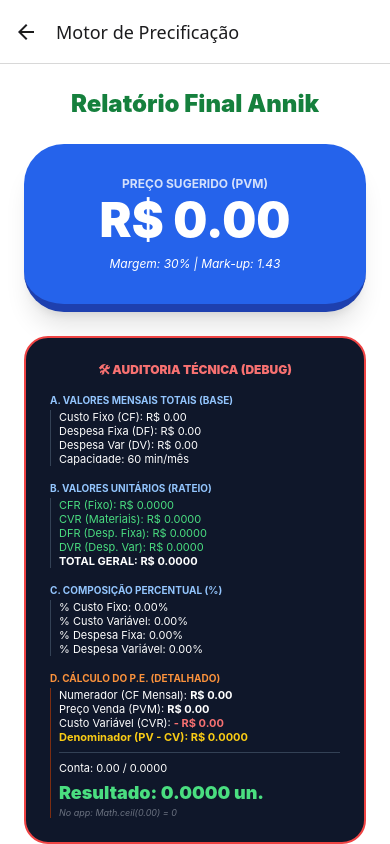
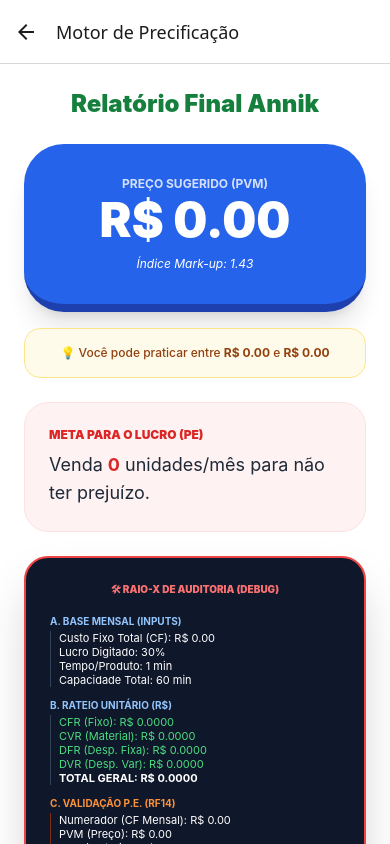
Before and after one commit to Predr0/precificacao-app, a React Native app: screen /CalculoProduto in a window 390 px wide. Shown: the top 844 px of the page. Built offline with nearby package versions, Linux system fonts and the light colour scheme.

Commit message:
feat/exclusão de inputs adicionada

```diff
--- a/src/screens/CalculoProduto.js
+++ b/src/screens/CalculoProduto.js
@@ -12,39 +12,39 @@ export default function CalculoProduto() {
   } = useContext(AppContext);
 
   const calcular = () => {
-    // 1. DADOS DE TEMPO
+    // 1. DADOS DE CAPACIDADE
     const dias = parseFloat(config.dias) || 1;
     const horas = parseFloat(config.horas) || 1;
     const tempoProd = parseFloat(config.tempoProducao) || 1;
     const minutosTotaisMes = dias * horas * 60;
     const lucroDesejado = parseFloat(config.lucroDesejado) || 0;
 
-    // 2. CVR (Custo Variável Unitário - Materiais)
-    // Aqui somamos todos os insumos que você cadastrou
+    // 2. RF05: CVR (Soma dos materiais)
     const CVR = insumos.reduce((acc, curr) => acc + (parseFloat(curr.custoFração) || 0), 0);
 
-    // 3. RATEIOS (RF06, RF07, RF08)
+    // 3. RF06, RF07 e RF08: RATEIOS POR TEMPO
     const CFR = (totalCF_Mensal / minutosTotaisMes) * tempoProd;
     const DFR = (totalDF_Mensal / minutosTotaisMes) * tempoProd;
     const DVR = (totalDV_Mensal / minutosTotaisMes) * tempoProd;
 
-    // 4. TOTAL GERAL (RF09)
+    // 4. RF09: TOTAL GERAL UNITÁRIO
     const totalGeral = CFR + CVR + DFR + DVR;
 
-    // 5. PORCENTAGENS (RF10)
+    // 5. RF10: PORCENTAGENS SOBRE O TOTAL GERAL
     const pCF = totalGeral > 0 ? (CFR / totalGeral) * 100 : 0;
     const pCV = totalGeral > 0 ? (CVR / totalGeral) * 100 : 0;
     const pDF = totalGeral > 0 ? (DFR / totalGeral) * 100 : 0;
     const pDV = totalGeral > 0 ? (DVR / totalGeral) * 100 : 0;
 
-    // 6. PREÇOS (RF12, RF13)
+    // 6. RF12: PREÇO DE VENDA TRADICIONAL (PV)
     const PV = totalGeral + (totalGeral * (lucroDesejado / 100));
+
+    // 7. RF13: PREÇO COM MARK-UP (PVM)
     const denominadorMarkup = 100 - (pDF + pDV + lucroDesejado);
     const markupIndice = denominadorMarkup > 0 ? 100 / denominadorMarkup : 1;
     const PVM = totalGeral * markupIndice;
 
-    // 7. PONTO DE EQUILÍBRIO (RF14)
-    // Ponto de Equilíbrio = Custo Fixo Mensal / (Preço de Venda Mark-up - Custo Variável Unitário)
+    // 8. RF14: PONTO DE EQUILÍBRIO (Rígido conforme Requisito)
     const denominadorPE = PVM - CVR;
     const PE = denominadorPE > 0 ? totalCF_Mensal / denominadorPE : 0;
 
@@ -52,8 +52,7 @@ export default function CalculoProduto() {
       CFR, CVR, DFR, DVR, totalGeral,
       PV, markupIndice, PVM, PE,
       pCF, pCV, pDF, pDV,
-      denominadorPE, minutosTotaisMes, denominadorMarkup,
-      dias, horas, tempoProd, lucroDesejado
+      denominadorPE, minutosTotaisMes, lucroDesejado, tempoProd
     };
   };
 
@@ -63,69 +62,77 @@ export default function CalculoProduto() {
     <ScrollView className="flex-1 bg-white p-6">
       <Text className="text-2xl font-black text-green-700 mb-6 text-center">Relatório Final Annik</Text>
 
-      <View className="bg-blue-600 p-8 rounded-[40px] mb-6 shadow-xl border-b-8 border-blue-800">
+      {/* CARD DO PREÇO MARK-UP */}
+      <View className="bg-blue-600 p-8 rounded-[40px] mb-4 shadow-xl border-b-8 border-blue-800">
         <Text className="text-white opacity-80 uppercase text-xs font-bold text-center mb-1">Preço Sugerido (PVM)</Text>
         <Text className="text-white text-5xl font-black text-center">R$ {res.PVM.toFixed(2)}</Text>
-        <Text className="text-white mt-3 text-center italic text-xs">Margem: {res.lucroDesejado}% | Mark-up: {res.markupIndice.toFixed(2)}</Text>
+        <Text className="text-white mt-3 text-center italic text-xs">Índice Mark-up: {res.markupIndice.toFixed(2)}</Text>
       </View>
 
-      <View className="bg-slate-900 p-6 rounded-3xl mb-12 border-2 border-red-500">
-        <Text className="text-red-400 font-black uppercase mb-4 text-center text-xs">🛠 AUDITORIA TÉCNICA (DEBUG)</Text>
+      {/* RF15: FAIXA DE PREÇO */}
+      <View className="bg-amber-50 p-4 rounded-2xl mb-6 border border-amber-200">
+        <Text className="text-amber-800 text-center font-medium text-xs">
+          💡 Você pode praticar entre <Text className="font-bold">R$ {res.PV.toFixed(2)}</Text> e <Text className="font-bold">R$ {res.PVM.toFixed(2)}</Text>
+        </Text>
+      </View>
 
-        <Text className="text-blue-300 font-bold text-[10px] mb-1">A. VALORES MENSAIS TOTAIS (BASE)</Text>
-        <View className="mb-4 pl-2 border-l border-slate-700">
-          <Text className="text-white text-[11px]">Custo Fixo (CF): R$ {totalCF_Mensal.toFixed(2)}</Text>
-          <Text className="text-white text-[11px]">Despesa Fixa (DF): R$ {totalDF_Mensal.toFixed(2)}</Text>
-          <Text className="text-white text-[11px]">Despesa Var (DV): R$ {totalDV_Mensal.toFixed(2)}</Text>
-          <Text className="text-white text-[11px]">Capacidade: {res.minutosTotaisMes} min/mês</Text>
+      {/* RF14: META PARA LUCRO */}
+      <View className="bg-red-50 p-6 rounded-3xl mb-6 border border-red-100">
+        <Text className="text-red-600 uppercase text-xs font-black mb-2">Meta para o Lucro (PE)</Text>
+        <Text className="text-gray-800 text-lg">
+          Venda <Text className="font-bold text-red-600">{Math.ceil(res.PE)}</Text> unidades/mês para não ter prejuízo.
+        </Text>
+      </View>
+
+      {/* AUDITORIA DE CÁLCULO (DEBUG TOTAL) */}
+      <View className="bg-slate-900 p-6 rounded-3xl mb-6 border-2 border-red-500 shadow-2xl">
+        <Text className="text-red-400 font-black uppercase mb-4 text-center text-[10px]">🛠 RAIO-X DE AUDITORIA (DEBUG)</Text>
+
+        <Text className="text-blue-300 font-bold text-[10px] mb-1">A. BASE MENSAL (INPUTS)</Text>
+        <View className="mb-3 pl-2 border-l border-slate-700">
+          <Text className="text-white text-[11px]">Custo Fixo Total (CF): R$ {totalCF_Mensal.toFixed(2)}</Text>
+          <Text className="text-white text-[11px]">Lucro Digitado: {res.lucroDesejado}%</Text>
+          <Text className="text-white text-[11px]">Tempo/Produto: {res.tempoProd} min</Text>
+          <Text className="text-white text-[11px]">Capacidade Total: {res.minutosTotaisMes} min</Text>
         </View>
 
-        <Text className="text-blue-300 font-bold text-[10px] mb-1">B. VALORES UNITÁRIOS (RATEIO)</Text>
-        <View className="mb-4 pl-2 border-l border-slate-700">
+        <Text className="text-blue-300 font-bold text-[10px] mb-1">B. RATEIO UNITÁRIO (R$)</Text>
+        <View className="mb-3 pl-2 border-l border-slate-700">
           <Text className="text-green-400 text-[11px]">CFR (Fixo): R$ {res.CFR.toFixed(4)}</Text>
-          <Text className="text-green-400 text-[11px]">CVR (Materiais): R$ {res.CVR.toFixed(4)}</Text>
+          <Text className="text-green-400 text-[11px]">CVR (Material): R$ {res.CVR.toFixed(4)}</Text>
           <Text className="text-green-400 text-[11px]">DFR (Desp. Fixa): R$ {res.DFR.toFixed(4)}</Text>
           <Text className="text-green-400 text-[11px]">DVR (Desp. Var): R$ {res.DVR.toFixed(4)}</Text>
           <Text className="text-white font-bold text-[11px]">TOTAL GERAL: R$ {res.totalGeral.toFixed(4)}</Text>
         </View>
 
-        <Text className="text-blue-300 font-bold text-[10px] mb-1">C. COMPOSIÇÃO PERCENTUAL (%)</Text>
-        <View className="mb-4 pl-2 border-l border-slate-700">
-          <Text className="text-white text-[11px]">% Custo Fixo: {res.pCF.toFixed(2)}%</Text>
-          <Text className="text-white text-[11px]">% Custo Variável: {res.pCV.toFixed(2)}%</Text>
-          <Text className="text-white text-[11px]">% Despesa Fixa: {res.pDF.toFixed(2)}%</Text>
-          <Text className="text-white text-[11px]">% Despesa Variável: {res.pDV.toFixed(2)}%</Text>
-        </View>
-
-        <Text className="text-orange-400 font-bold text-[10px] mb-1">D. CÁLCULO DO P.E. (DETALHADO)</Text>
+        <Text className="text-orange-400 font-bold text-[10px] mb-1">C. VALIDAÇÃO P.E. (RF14)</Text>
         <View className="pl-2 border-l border-orange-900">
-          <Text className="text-white text-[11px]">Numerador (CF Mensal): <Text className="font-bold">R$ {totalCF_Mensal.toFixed(2)}</Text></Text>
-          <Text className="text-white text-[11px]">Preço Venda (PVM): <Text className="font-bold">R$ {res.PVM.toFixed(2)}</Text></Text>
-          <Text className="text-white text-[11px]">Custo Variável (CVR): <Text className="font-bold text-red-400">- R$ {res.CVR.toFixed(2)}</Text></Text>
-          <Text className="text-yellow-400 font-bold text-[11px]">Denominador (PV - CV): R$ {res.denominadorPE.toFixed(4)}</Text>
-
-          <View className="h-[1px] bg-slate-700 my-2" />
-
-          <Text className="text-white text-[11px]">Conta: {totalCF_Mensal.toFixed(2)} / {res.denominadorPE.toFixed(4)}</Text>
-          <Text className="text-green-400 font-black text-lg mt-1">Resultado: {res.PE.toFixed(4)} un.</Text>
-          <Text className="text-gray-500 text-[9px] italic">No app: Math.ceil({res.PE.toFixed(2)}) = {Math.ceil(res.PE)}</Text>
+          <Text className="text-white text-[11px]">Numerador (CF Mensal): R$ {totalCF_Mensal.toFixed(2)}</Text>
+          <Text className="text-white text-[11px]">PVM (Preço): R$ {res.PVM.toFixed(2)}</Text>
+          <Text className="text-white text-[11px]">CVR (Material): R$ {res.CVR.toFixed(2)}</Text>
+          <Text className="text-yellow-400 font-bold text-[11px]">Denominador (PVM - CVR): R$ {res.denominadorPE.toFixed(4)}</Text>
+          <Text className="text-green-400 font-black text-sm mt-1">PE Cru: {res.PE.toFixed(4)} un.</Text>
         </View>
       </View>
 
-
+      {/* COMPOSIÇÃO PERCENTUAL RF10 */}
       <View className="bg-gray-100 p-6 rounded-3xl mb-12">
         <Text className="text-gray-500 uppercase text-xs font-bold mb-4">Composição do Preço (%)</Text>
         <View className="flex-row justify-between mb-2">
-          <Text className="text-gray-600">Custos Fixos:</Text>
+          <Text className="text-gray-600">Custo Fixo (CF):</Text>
           <Text className="font-bold">{res.pCF.toFixed(1)}%</Text>
         </View>
         <View className="flex-row justify-between mb-2">
-          <Text className="text-gray-600">Insumos (Materiais):</Text>
+          <Text className="text-gray-600">Custo Variável (CV):</Text>
           <Text className="font-bold">{res.pCV.toFixed(1)}%</Text>
         </View>
+        <View className="flex-row justify-between mb-2">
+          <Text className="text-gray-600">Despesa Fixa (DF):</Text>
+          <Text className="font-bold">{res.pDF.toFixed(1)}%</Text>
+        </View>
         <View className="flex-row justify-between">
-          <Text className="text-gray-600">Despesas Totais:</Text>
-          <Text className="font-bold">{(res.pDF + res.pDV).toFixed(1)}%</Text>
+          <Text className="text-gray-600">Despesa Variável (DV):</Text>
+          <Text className="font-bold">{res.pDV.toFixed(1)}%</Text>
         </View>
       </View>
     </ScrollView>
--- a/src/screens/DespesasFixas.js
+++ b/src/screens/DespesasFixas.js
@@ -3,7 +3,7 @@ import { View, Text, TextInput, TouchableOpacity, ScrollView, Alert } from 'reac
 import { AppContext } from '../context/AppContext';
 
 export default function DespesasFixas({ navigation }) {
-  const { listaDespesasFixas, setListaDespesasFixas } = useContext(AppContext);
+  const { listaDespesasFixas, setListaDespesasFixas, removerItem } = useContext(AppContext);
   const [nome, setNome] = useState('');
   const [valor, setValor] = useState('');
 
@@ -18,25 +18,30 @@ export default function DespesasFixas({ navigation }) {
 
   return (
     <ScrollView className="flex-1 bg-white p-6">
-      <Text className="text-xl font-bold text-purple-800 mb-6">Despesas Fixas (RF07)</Text>
+      <Text className="text-2xl font-black text-blue-800 mb-6">Despesas Fixas (RF07)</Text>
 
-      <View className="bg-purple-50 p-4 rounded-2xl mb-6">
-        <TextInput placeholder="Nome (Ex: MEI, Contador)" className="bg-white p-3 rounded-lg mb-2" value={nome} onChangeText={setNome} />
-        <TextInput placeholder="Valor Mensal (R$)" keyboardType="numeric" className="bg-white p-3 rounded-lg mb-4" value={valor} onChangeText={(v) => setValor(v.replace(/[^0-9.]/g, ''))} />
-        <TouchableOpacity className="bg-purple-600 p-3 rounded-xl" onPress={adicionar}>
-          <Text className="text-white text-center font-bold">+ ADICIONAR DESPESA FIXA</Text>
+      <View className="bg-blue-50 p-5 rounded-3xl mb-6 border border-blue-100">
+        <TextInput placeholder="Nome (Ex: MEI, Contador)" className="bg-white p-4 rounded-2xl mb-2 border border-blue-200" value={nome} onChangeText={setNome} />
+        <TextInput placeholder="Valor Mensal (R$)" keyboardType="numeric" className="bg-white p-4 rounded-2xl mb-4 border border-blue-200" value={valor} onChangeText={(v) => setValor(v.replace(/[^0-9.]/g, ''))} />
+        <TouchableOpacity className="bg-blue-600 p-4 rounded-2xl" onPress={adicionar}>
+          <Text className="text-white text-center font-bold">ADICIONAR DESPESA FIXA</Text>
         </TouchableOpacity>
       </View>
 
       {listaDespesasFixas.map(item => (
-        <View key={item.id} className="flex-row justify-between bg-gray-50 p-4 rounded-xl mb-2 border border-gray-100">
-          <Text className="text-gray-700">{item.nome}</Text>
-          <Text className="font-bold text-purple-800">R$ {parseFloat(item.valor).toFixed(2)}</Text>
+        <View key={item.id} className="flex-row justify-between items-center bg-gray-50 p-4 rounded-2xl mb-2 border border-gray-100">
+          <View>
+            <Text className="text-gray-700 font-medium">{item.nome}</Text>
+            <Text className="text-blue-800 font-bold">R$ {parseFloat(item.valor).toFixed(2)}</Text>
+          </View>
+          <TouchableOpacity onPress={() => removerItem(item.id, listaDespesasFixas, setListaDespesasFixas)}>
+            <Text className="text-lg">🗑️</Text>
+          </TouchableOpacity>
         </View>
       ))}
 
-      <TouchableOpacity className="bg-black p-5 rounded-2xl mt-6 mb-10" onPress={() => navigation.navigate('Insumos')}>
-        <Text className="text-white text-center font-bold">PRÓXIMO: DESPESAS VARIÁVEIS</Text>
+      <TouchableOpacity className="bg-black p-6 rounded-3xl mt-6 mb-10" onPress={() => navigation.navigate('DespesasVariaveis')}>
+        <Text className="text-white text-center font-black">AVANÇAR PARA DESP. VARIÁVEIS</Text>
       </TouchableOpacity>
     </ScrollView>
   );
--- a/src/screens/DespesasVariaveis.js
+++ b/src/screens/DespesasVariaveis.js
@@ -3,7 +3,7 @@ import { View, Text, TextInput, TouchableOpacity, ScrollView, Alert } from 'reac
 import { AppContext } from '../context/AppContext';
 
 export default function DespesasVariaveis({ navigation }) {
-  const { listaDespesasVariaveis, setListaDespesasVariaveis } = useContext(AppContext);
+  const { listaDespesasVariaveis, setListaDespesasVariaveis, removerItem } = useContext(AppContext);
   const [nome, setNome] = useState('');
   const [valor, setValor] = useState('');
 
@@ -18,26 +18,30 @@ export default function DespesasVariaveis({ navigation }) {
 
   return (
     <ScrollView className="flex-1 bg-white p-6">
-      <Text className="text-xl font-bold text-orange-800 mb-6">Despesas Variáveis (RF08)</Text>
-      <Text className="text-xs text-gray-400 mb-4 italic">Gastos mensais estimados com vendas e logística.</Text>
+      <Text className="text-2xl font-black text-orange-800 mb-6">Despesas Variáveis (RF08)</Text>
 
-      <View className="bg-orange-50 p-4 rounded-2xl mb-6">
-        <TextInput placeholder="Nome (Ex: Gasolina, Taxas)" className="bg-white p-3 rounded-lg mb-2" value={nome} onChangeText={setNome} />
-        <TextInput placeholder="Valor Mensal Estimado (R$)" keyboardType="numeric" className="bg-white p-3 rounded-lg mb-4" value={valor} onChangeText={(v) => setValor(v.replace(/[^0-9.]/g, ''))} />
-        <TouchableOpacity className="bg-orange-600 p-3 rounded-xl" onPress={adicionar}>
-          <Text className="text-white text-center font-bold">+ ADICIONAR DESPESA VAR.</Text>
+      <View className="bg-orange-50 p-5 rounded-3xl mb-6 border border-orange-100">
+        <TextInput placeholder="Nome (Ex: Gasolina, Frete)" className="bg-white p-4 rounded-2xl mb-2 border border-orange-200" value={nome} onChangeText={setNome} />
+        <TextInput placeholder="Valor Mensal (R$)" keyboardType="numeric" className="bg-white p-4 rounded-2xl mb-4 border border-orange-200" value={valor} onChangeText={(v) => setValor(v.replace(/[^0-9.]/g, ''))} />
+        <TouchableOpacity className="bg-orange-600 p-4 rounded-2xl" onPress={adicionar}>
+          <Text className="text-white text-center font-bold">ADICIONAR DESPESA VAR.</Text>
         </TouchableOpacity>
       </View>
 
       {listaDespesasVariaveis.map(item => (
-        <View key={item.id} className="flex-row justify-between bg-gray-50 p-4 rounded-xl mb-2 border border-gray-100">
-          <Text className="text-gray-700">{item.nome}</Text>
-          <Text className="font-bold text-orange-800">R$ {parseFloat(item.valor).toFixed(2)}</Text>
+        <View key={item.id} className="flex-row justify-between items-center bg-gray-50 p-4 rounded-2xl mb-2 border border-gray-100">
+          <View>
+            <Text className="text-gray-700 font-medium">{item.nome}</Text>
+            <Text className="text-orange-800 font-bold">R$ {parseFloat(item.valor).toFixed(2)}</Text>
+          </View>
+          <TouchableOpacity onPress={() => removerItem(item.id, listaDespesasVariaveis, setListaDespesasVariaveis)}>
+            <Text className="text-lg">🗑️</Text>
+          </TouchableOpacity>
         </View>
       ))}
 
-      <TouchableOpacity className="bg-green-600 p-5 rounded-2xl mt-6 mb-10" onPress={() => navigation.navigate('CalculoProduto')}>
-        <Text className="text-white text-center font-bold">AVANÇAR PARA INSUMOS</Text>
+      <TouchableOpacity className="bg-black p-6 rounded-3xl mt-6 mb-10" onPress={() => navigation.navigate('Insumos')}>
+        <Text className="text-white text-center font-black">AVANÇAR PARA INSUMOS</Text>
       </TouchableOpacity>
     </ScrollView>
   );
--- a/src/screens/Insumos.js
+++ b/src/screens/Insumos.js
@@ -1,72 +1,60 @@
-import React, { useState, useContext } from 'react';
+import React, { useContext, useState } from 'react';
 import { View, Text, TextInput, TouchableOpacity, ScrollView, Alert } from 'react-native';
-import { Picker } from '@react-native-picker/picker';
 import { AppContext } from '../context/AppContext';
 
 export default function Insumos({ navigation }) {
-  const { insumos, setInsumos, unidades, setUnidades } = useContext(AppContext);
-  const [item, setItem] = useState({ nome: '', preco: '', unidade: 'unid', qtdTotal: '', qtdUso: '' });
-  const [novaUnidade, setNovaUnidade] = useState('');
+  const { insumos, setInsumos, removerItem } = useContext(AppContext);
+  const [nome, setNome] = useState('');
+  const [preco, setPreco] = useState('');
+  const [qtdE, setQtdE] = useState('');
+  const [qtdU, setQtdU] = useState('');
 
-  const addNovaMedida = () => {
-    if (novaUnidade.trim() === '') return;
-    if (!unidades.includes(novaUnidade.toLowerCase())) {
-      setUnidades([...unidades, novaUnidade.toLowerCase()]);
-      setItem({...item, unidade: novaUnidade.toLowerCase()});
-      setNovaUnidade('');
-    } else {
-      Alert.alert("Aviso", "Esta unidade já existe.");
-    }
-  };
-
-  const salvarInsumo = () => {
-    if (!item.nome || !item.preco || !item.qtdTotal || !item.qtdUso) {
-      Alert.alert("Erro", "Preencha todos os campos numéricos.");
+  const adicionar = () => {
+    if (!nome || !preco || !qtdE || !qtdU) {
+      Alert.alert("Erro", "Preencha a ficha técnica do insumo.");
       return;
     }
-    const custoFração = (parseFloat(item.preco) / parseFloat(item.qtdTotal)) * parseFloat(item.qtdUso);
-    setInsumos([...insumos, { ...item, custoFração }]);
-    setItem({ nome: '', preco: '', unidade: 'unid', qtdTotal: '', qtdUso: '' });
+    const custoFração = (parseFloat(preco) / parseFloat(qtdE)) * parseFloat(qtdU);
+
+    setInsumos([...insumos, {
+      id: Date.now().toString(),
+      nome,
+      custoFração
+    }]);
+
+    setNome(''); setPreco(''); setQtdE(''); setQtdU('');
   };
 
   return (
     <ScrollView className="flex-1 bg-white p-6">
-      <Text className="text-xl font-bold mb-4">Cadastro de Materiais (Custos Variáveis)</Text>
+      <Text className="text-2xl font-black text-purple-900 mb-6">Insumos (Custo Variável)</Text>
 
-      <View className="flex-row mb-4">
-        <TextInput placeholder="Nova Unidade (ex: kw)" className="bg-gray-100 p-3 rounded-l-lg flex-1" value={novaUnidade} onChangeText={setNovaUnidade} />
-        <TouchableOpacity className="bg-gray-800 p-3 rounded-r-lg justify-center" onPress={addNovaMedida}>
-          <Text className="text-white font-bold">ADD MEDIDA</Text>
+      <View className="bg-purple-50 p-5 rounded-3xl mb-6 border border-purple-100">
+        <TextInput placeholder="Nome do Material" className="bg-white p-4 rounded-2xl mb-2" value={nome} onChangeText={setNome} />
+        <TextInput placeholder="Preço da Embalagem (R$)" keyboardType="numeric" className="bg-white p-4 rounded-2xl mb-2" value={preco} onChangeText={setPreco} />
+        <View className="flex-row justify-between">
+          <TextInput placeholder="Qtd Embalagem" keyboardType="numeric" className="bg-white p-4 rounded-2xl w-[48%]" value={qtdE} onChangeText={setQtdE} />
+          <TextInput placeholder="Qtd Usada" keyboardType="numeric" className="bg-white p-4 rounded-2xl w-[48%]" value={qtdU} onChangeText={setQtdU} />
+        </View>
+        <TouchableOpacity className="bg-purple-700 p-4 rounded-2xl mt-4" onPress={adicionar}>
+          <Text className="text-white text-center font-bold">ADICIONAR INSUMO</Text>
         </TouchableOpacity>
       </View>
 
-      <View className="bg-blue-50 p-4 rounded-2xl mb-6">
-        <TextInput placeholder="Nome do Material" className="bg-white p-3 rounded-lg mb-2" value={item.nome} onChangeText={(v) => setItem({...item, nome: v})} />
-        <View className="flex-row justify-between mb-2">
-          <TextInput placeholder="Preço (R$)" keyboardType="numeric" className="bg-white p-3 rounded-lg w-[48%]" value={item.preco} onChangeText={(v) => setItem({...item, preco: v.replace(/[^0-9.]/g, '')})} />
-          <View className="bg-white rounded-lg w-[48%] justify-center">
-            <Picker selectedValue={item.unidade} onValueChange={(v) => setItem({...item, unidade: v})}>
-              {unidades.map(u => <Picker.Item key={u} label={u} value={u} />)}
-            </Picker>
+      {insumos.map(item => (
+        <View key={item.id} className="flex-row justify-between items-center bg-gray-50 p-4 rounded-2xl mb-2 border border-gray-100">
+          <View>
+            <Text className="text-gray-700 font-medium">{item.nome}</Text>
+            <Text className="text-purple-900 font-bold">Custo: R$ {item.custoFração.toFixed(2)}</Text>
           </View>
-        </View>
-        <View className="flex-row justify-between mb-4">
-          <TextInput placeholder="Qtd Embalagem" keyboardType="numeric" className="bg-white p-3 rounded-lg w-[48%]" value={item.qtdTotal} onChangeText={(v) => setItem({...item, qtdTotal: v.replace(/[^0-9.]/g, '')})} />
-          <TextInput placeholder="Qtd Utilizada" keyboardType="numeric" className="bg-white p-3 rounded-lg w-[48%]" value={item.qtdUso} onChangeText={(v) => setItem({...item, qtdUso: v.replace(/[^0-9.]/g, '')})} />
-        </View>
-        <TouchableOpacity className="bg-blue-800 p-4 rounded-xl" onPress={salvarInsumo}>
-          <Text className="text-white text-center font-bold">SALVAR MATERIAL</Text>
-        </TouchableOpacity>
-      </View>
-
-      {insumos.map((ins, i) => (
-        <View key={i} className="p-3 border-b border-gray-100">
-          <Text>{ins.nome}: R$ {ins.custoFração.toFixed(2)}</Text>
+          <TouchableOpacity onPress={() => removerItem(item.id, insumos, setInsumos)}>
+            <Text className="text-lg">🗑️</Text>
+          </TouchableOpacity>
         </View>
       ))}
 
-      <TouchableOpacity className="bg-green-600 p-5 rounded-2xl mt-6 mb-10" onPress={() => navigation.navigate('DespesasVariaveis')}>
-        <Text className="text-white text-center font-bold">VER RESULTADO FINAL</Text>
+      <TouchableOpacity className="bg-green-700 p-6 rounded-3xl mt-6 mb-10 shadow-lg" onPress={() => navigation.navigate('CalculoProduto')}>
+        <Text className="text-white text-center font-black text-lg">VER RESULTADO FINAL</Text>
       </TouchableOpacity>
     </ScrollView>
   );
```
Also changed, not shown: src/context/AppContext.js (+6 -5 lines), src/screens/ConfiguracaoNegocio.js (+19 -6 lines).
